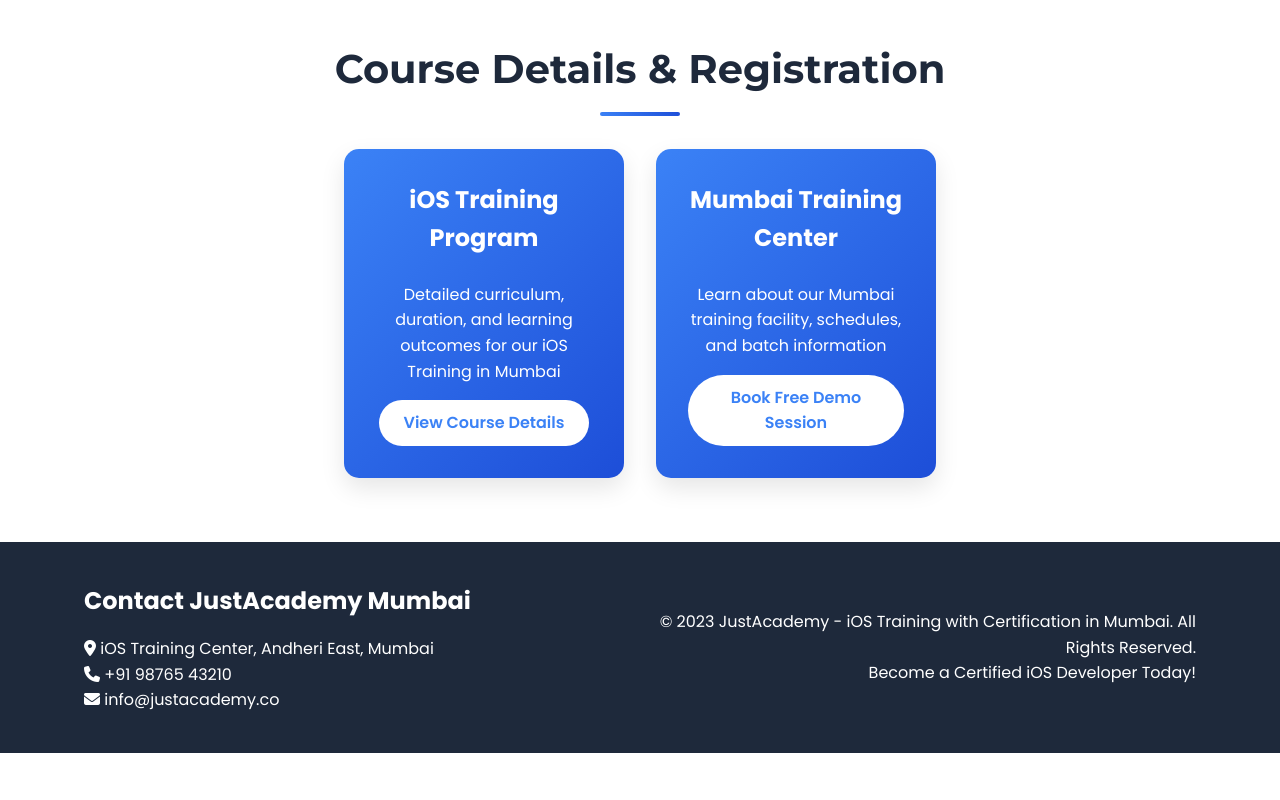
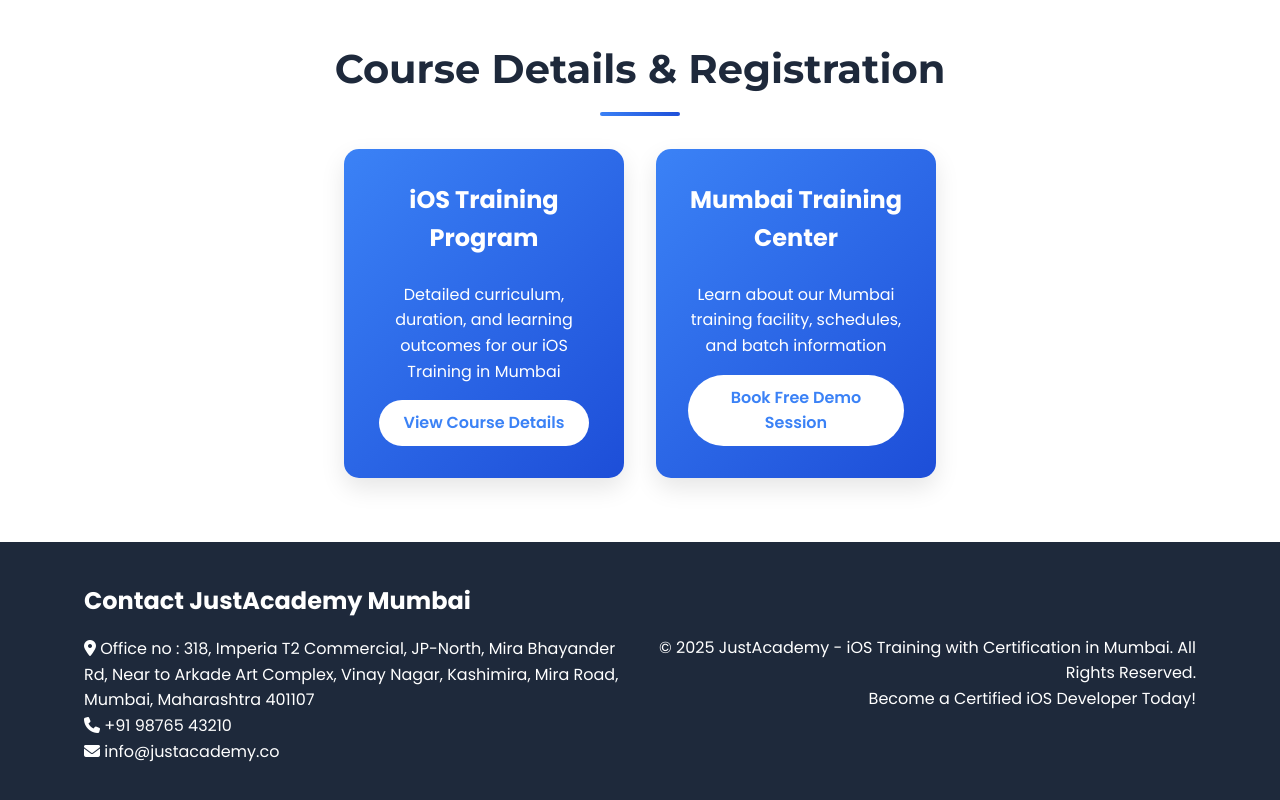
Before and after one commit to justacademy0/ios-training-certification-justacademy, a plain HTML site: page index.html in a window 1280 px wide. Shown: the part 3065-3865 px from the top of the page. Before the commit the page ends 3818 px from the top, so only its background shows below. Drawn offline with Linux system fonts and the light colour scheme.

Commit message:
Update index.html

```diff
--- a/index.html
+++ b/index.html
@@ -579,12 +579,16 @@
             <div class="footer-content">
                 <div class="contact-info">
                     <h3>Contact JustAcademy Mumbai</h3>
-                    <p><i class="fas fa-map-marker-alt"></i> iOS Training Center, Andheri East, Mumbai</p>
+                    <p><i class="fas fa-map-marker-alt"></i> Office no : 318, Imperia T2 Commercial,
+JP-North, Mira Bhayander Rd,
+Near to Arkade Art Complex,
+Vinay Nagar, Kashimira, Mira Road,
+Mumbai, Maharashtra 401107</p>
                     <p><i class="fas fa-phone"></i> +91 98765 43210</p>
                     <p><i class="fas fa-envelope"></i> info@justacademy.co</p>
                 </div>
                 <div class="copyright">
-                    <p>&copy; 2023 JustAcademy - iOS Training with Certification in Mumbai. All Rights Reserved.</p>
+                    <p>&copy; 2025 JustAcademy - iOS Training with Certification in Mumbai. All Rights Reserved.</p>
                     <p>Become a Certified iOS Developer Today!</p>
                 </div>
             </div>
```
